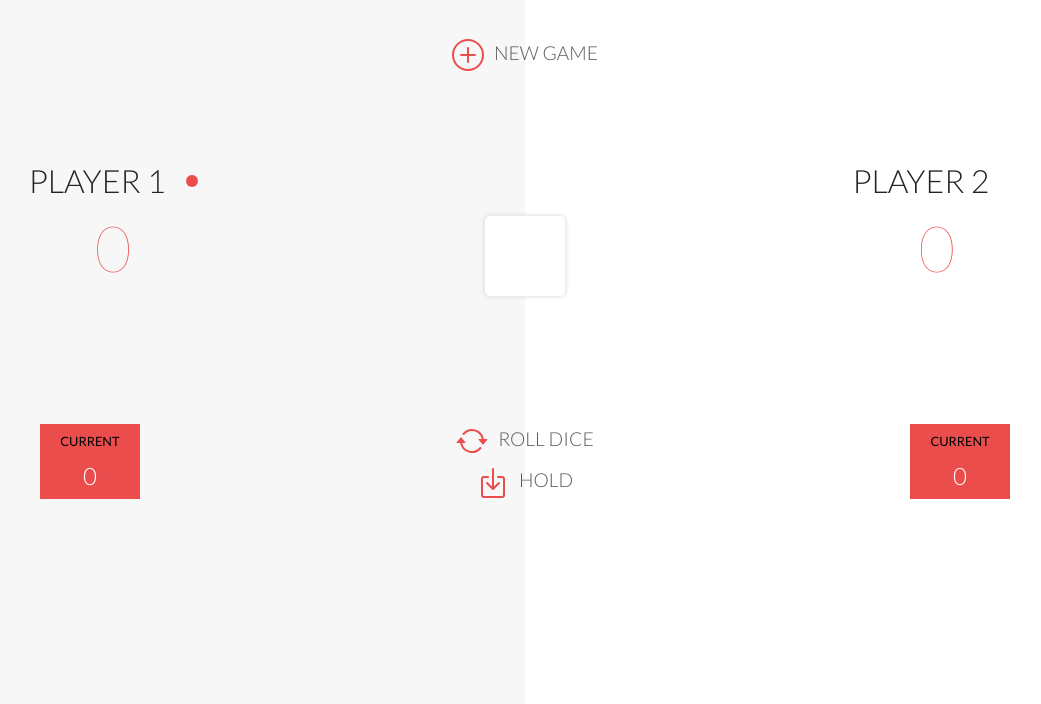
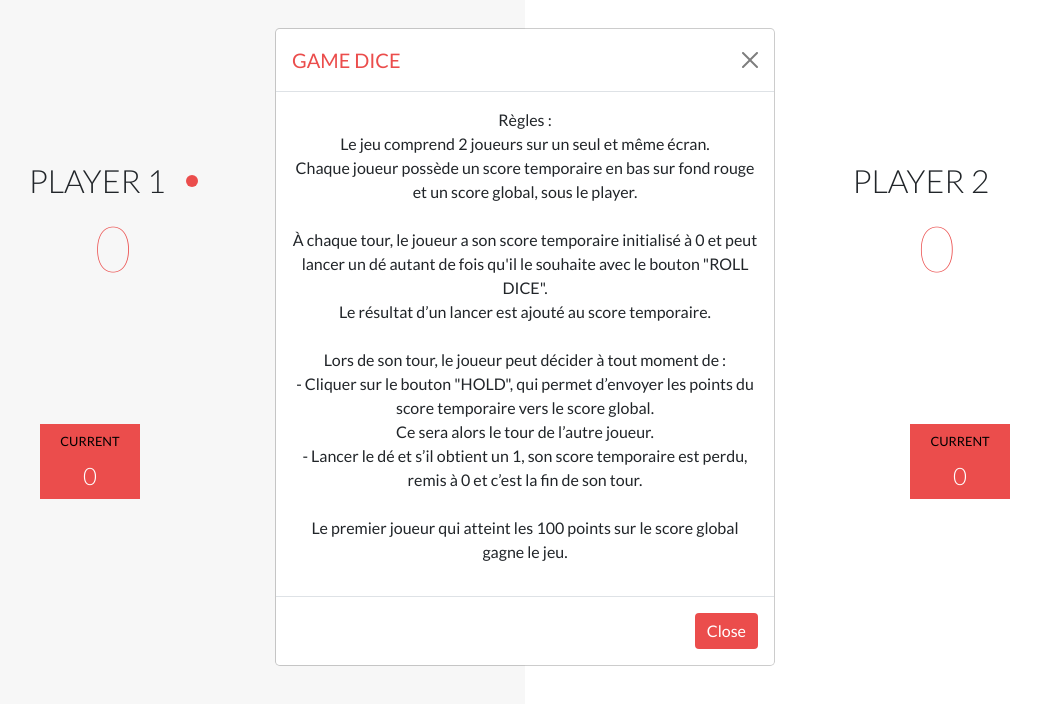
Before and after one commit to Mat-Boo/Dice-Game, a plain HTML site: page index.html in a window 1280 px wide. Both pictures are taken after a click on the button "NEW GAME". Shown: the whole page, without its empty margins (115-1156 px from the left). Drawn offline with Linux system fonts and the light colour scheme.

Commit message:
Add a modal window to display rules of game when the game start

```diff
--- a/script.js
+++ b/script.js
@@ -82,6 +82,7 @@ function createNewGame() {//Function to create a new game
     rollDiceButton.addEventListener('click', rollDice);
     holdButton.removeEventListener('click', endAlert);
     holdButton.addEventListener('click', hold);
+    gameRules();
 }
 
 function newGame() {//Function to create a new game but control if a gamme is running
@@ -113,6 +114,23 @@ function newPlayer(playerToPlay) {// Function to highlight the current player wi
             }
             break;
     }
+}
+
+function gameRules() {//Function to display the rules of game when starts a new game
+    showModal(`Règles :
+        Le jeu comprend 2 joueurs sur un seul et même écran.
+        Chaque joueur possède un score temporaire en bas sur fond rouge et un score global, sous le player.
+
+        À chaque tour, le joueur a son score temporaire initialisé à 0 et peut lancer un dé autant de fois qu'il le souhaite avec le bouton "ROLL DICE".
+        Le résultat d’un lancer est ajouté au score temporaire.
+
+        Lors de son tour, le joueur peut décider à tout moment de :
+        - Cliquer sur le bouton "HOLD", qui permet d’envoyer les points du score temporaire vers le score global.
+        Ce sera alors le tour de l’autre joueur.
+        - Lancer le dé et s’il obtient un 1, son score temporaire est perdu, remis à 0 et c’est la fin de son tour.
+
+        Le premier joueur qui atteint les 100 points sur le score global gagne le jeu.`);
+    modalInfo.style.display = 'block';
 }
 
 function rollDice() {// Function to simulate the roll of dice
--- a/style.scss
+++ b/style.scss
@@ -35,6 +35,7 @@ body{
     flex-direction: column;
     justify-content: space-between;
 }
+
 /* END of Game Buttons */
 
 /* Player with Global Score and Current Cursor */
```
Also changed, not shown: 1 other file.
